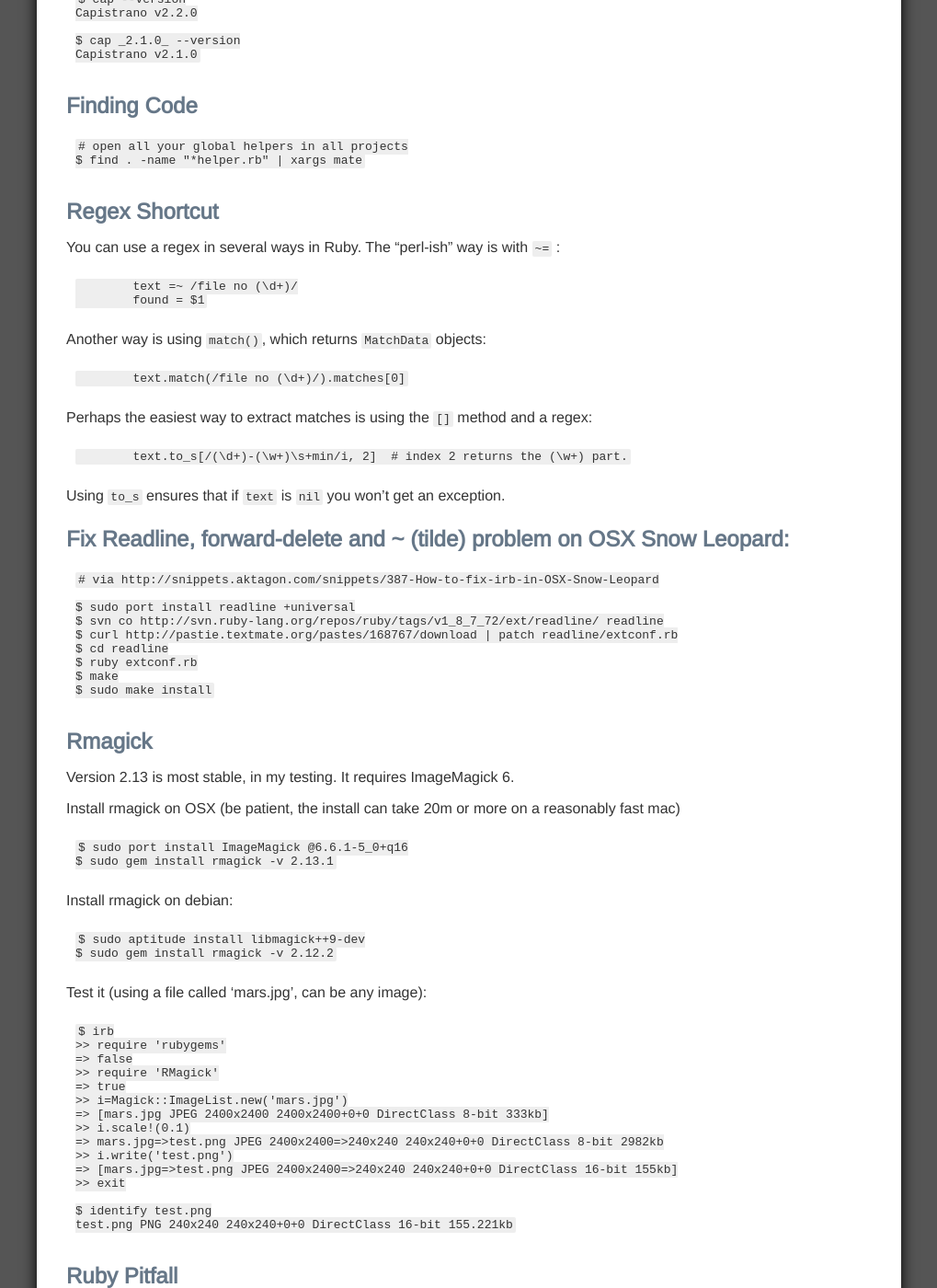
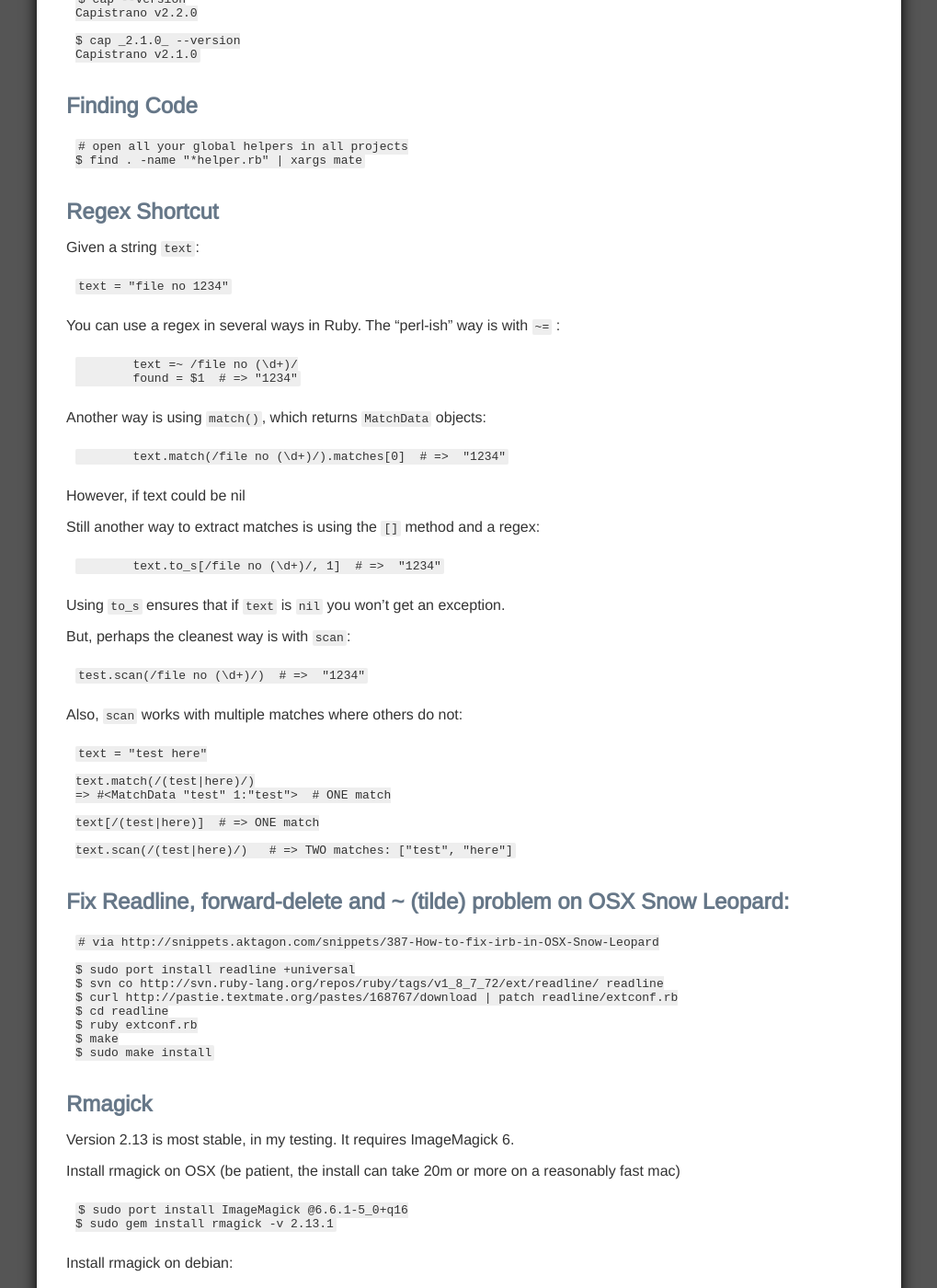
Before and after one commit to foz/foz.github.com, a Jekyll site: the page built from ruby-and-rails-notes.md, in a window 1280 px wide and 1400 px high, scrolled down 2980 px. Shown: the whole window at 92% size, without its empty margins (130-1149 px from the left). Built offline with Jekyll 4.4.1, drawn with Linux system fonts in a browser that asks for light colours; Markdown is read by kramdown in place of the engine named in the settings; some of the changed text lies outside the part shown.

Commit message:
more rails/ruby notes

```diff
--- a/ruby-and-rails-notes.md
+++ b/ruby-and-rails-notes.md
@@ -180,20 +180,41 @@ Finding Code
 Regex Shortcut
 --------------
 
+Given a string `text`:
+
+    text = "file no 1234"
+
 You can use a regex in several ways in Ruby. The "perl-ish" way is with `~=` :
 
 		text =~ /file no (\d+)/
-		found = $1
+		found = $1  # => "1234"
 
 Another way is using `match()`, which returns `MatchData` objects:
 
-		text.match(/file no (\d+)/).matches[0]
+		text.match(/file no (\d+)/).matches[0]  # =>  "1234"
 
-Perhaps the easiest way to extract matches is using the `[]` method and a regex:
+However, if text could be nil
 
-		text.to_s[/(\d+)-(\w+)\s+min/i, 2]  # index 2 returns the (\w+) part.
+Still another way to extract matches is using the `[]` method and a regex:
+
+		text.to_s[/file no (\d+)/, 1]  # =>  "1234"
 
 Using `to_s` ensures that if `text` is `nil` you won't get an exception.
+
+But, perhaps the cleanest way is with `scan`:
+
+    test.scan(/file no (\d+)/)  # =>  "1234"
+
+Also, `scan` works with multiple matches where others do not:
+
+    text = "test here"
+
+    text.match(/(test|here)/)
+    => #<MatchData "test" 1:"test">  # ONE match
+
+    text[/(test|here)]  # => ONE match
+
+    text.scan(/(test|here)/)   # => TWO matches: ["test", "here"]
 
 Fix Readline, forward-delete and ~ (tilde) problem on OSX Snow Leopard:
 -----------------------------------------------------------------------
@@ -246,8 +267,6 @@ Ruby Pitfall
 
 A common Ruby pitfall...
 
-	>> a,b,c = 1,4,2
-	[1, 4, 2]
 	>> i = b > a and b < c
 	false
 	>> i
@@ -338,3 +357,9 @@ If you want to know if the server is running, you can check for:
 # Bundler
 
 $ bundle config build.mysql --with-mysql-config=/usr/local/mysql/bin/mysql_config
+
+# ActionView::MissingTemplate: Missing template
+
+Add this to application.rb to handle errors with "smart" format detection.
+
+  config.action_dispatch.ignore_accept_header = true
```
